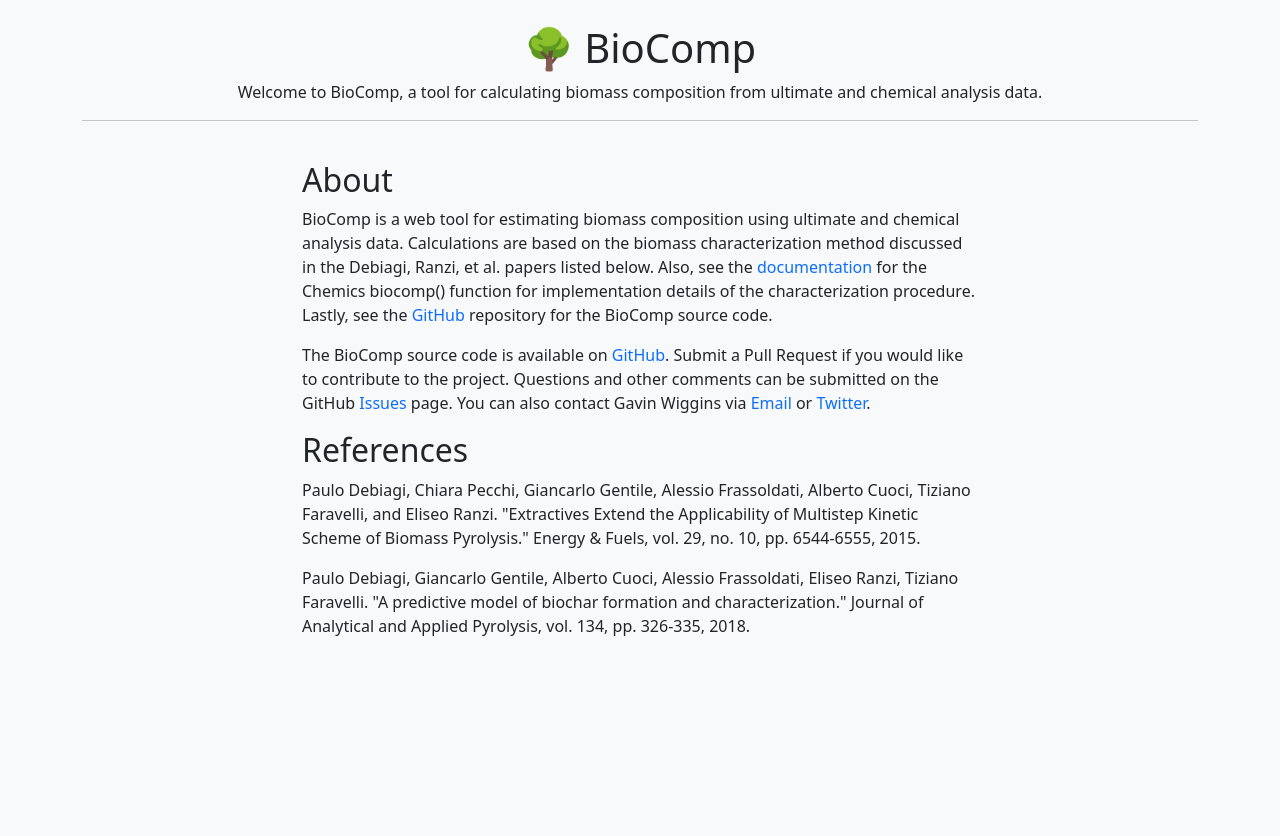
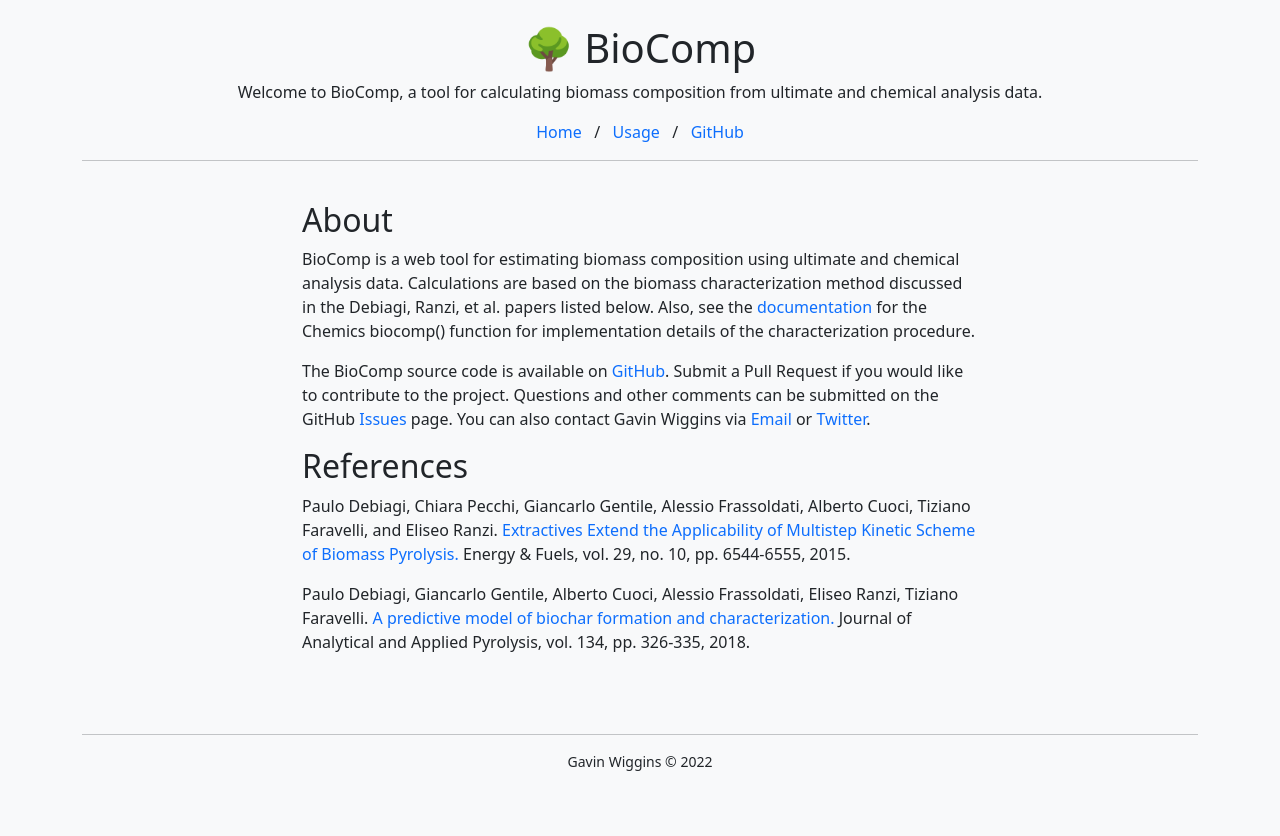
Before and after one commit to wigging/biocomp, a Flask app: page /about in a window 1280 px wide. Before the commit the page ends 636 px from the top, so only its background shows below. Run offline with Flask 2, Linux system fonts and the light colour scheme.

Commit message:
Add nav and footer on pages

```diff
--- a/templates/about.html
+++ b/templates/about.html
@@ -14,6 +14,7 @@
             <div class="col text-center">
                 <h1>🌳 BioComp</h1>
                 <p>Welcome to BioComp, a tool for calculating biomass composition from ultimate and chemical analysis data.</p>
+                <p><a href="{{ url_for('index') }}">Home</a> &nbsp; / &nbsp; <a href="{{ url_for('usage') }}">Usage</a> &nbsp; / &nbsp; <a href="https://github.com/wigging/biocomp">GitHub</a></p>
                 <hr>
             </div>
         </div>
@@ -24,15 +25,24 @@
             <div class="col">
                 <h2>About</h2>
 
-                <p>BioComp is a web tool for estimating biomass composition using ultimate and chemical analysis data. Calculations are based on the biomass characterization method discussed in the Debiagi, Ranzi, et al. papers listed below. Also, see the <a href="https://chemics.readthedocs.io/en/latest/biomass_composition.html">documentation</a> for the Chemics biocomp() function for implementation details of the characterization procedure. Lastly, see the <a href="https://github.com/wigging/biocomp">GitHub</a> repository for the BioComp source code.</p>
+                <p>BioComp is a web tool for estimating biomass composition using ultimate and chemical analysis data. Calculations are based on the biomass characterization method discussed in the Debiagi, Ranzi, et al. papers listed below. Also, see the <a href="https://chemics.readthedocs.io/en/latest/biomass_composition.html">documentation</a> for the Chemics biocomp() function for implementation details of the characterization procedure.
 
                 <p>The BioComp source code is available on <a href="https://github.com/wigging/biocomp">GitHub</a>. Submit a Pull Request if you would like to contribute to the project. Questions and other comments can be submitted on the GitHub <a href="https://github.com/wigging/pythonic/issues">Issues</a> page. You can also contact Gavin Wiggins via <a href="mailto:wiggingATmeDOTcom" onclick="this.href=this.href.replace(/AT/,'&#64;').replace(/DOT/,'&#46;')">Email</a> or <a href="https://twitter.com/wigging">Twitter</a>.</p>
 
                 <h2>References</h2>
 
-                <p>Paulo Debiagi, Chiara Pecchi, Giancarlo Gentile, Alessio Frassoldati, Alberto Cuoci, Tiziano Faravelli, and Eliseo Ranzi. "Extractives Extend the Applicability of Multistep Kinetic Scheme of Biomass Pyrolysis." Energy & Fuels, vol. 29, no. 10, pp. 6544-6555, 2015.</p>
+                <p>Paulo Debiagi, Chiara Pecchi, Giancarlo Gentile, Alessio Frassoldati, Alberto Cuoci, Tiziano Faravelli, and Eliseo Ranzi. <a href="https://doi.org/10.1021/acs.energyfuels.5b01753">Extractives Extend the Applicability of Multistep Kinetic Scheme of Biomass Pyrolysis.</a> Energy & Fuels, vol. 29, no. 10, pp. 6544-6555, 2015.</p>
 
-                <p>Paulo Debiagi, Giancarlo Gentile, Alberto Cuoci, Alessio Frassoldati, Eliseo Ranzi, Tiziano Faravelli. "A predictive model of biochar formation and characterization." Journal of Analytical and Applied Pyrolysis, vol. 134, pp. 326-335, 2018.</p>
+                <p>Paulo Debiagi, Giancarlo Gentile, Alberto Cuoci, Alessio Frassoldati, Eliseo Ranzi, Tiziano Faravelli. <a href="https://doi.org/10.1016/j.jaap.2018.06.022">A predictive model of biochar formation and characterization.</a> Journal of Analytical and Applied Pyrolysis, vol. 134, pp. 326-335, 2018.</p>
+            </div>
+        </div>
+    </div>
+
+    <div class="container">
+        <div class="row my-5">
+            <div class="col">
+                <hr>
+                <p class="text-center small">Gavin Wiggins © 2022</p>
             </div>
         </div>
     </div>
--- a/templates/index.html
+++ b/templates/index.html
@@ -130,7 +130,9 @@
                 </div>
             </div>
         </div>
+    </div>
 
+    <div class="container">
         <div class="row my-5">
             <div class="col">
                 <hr>
```
Also changed, not shown: templates/usage.html (+10 -0 lines).
